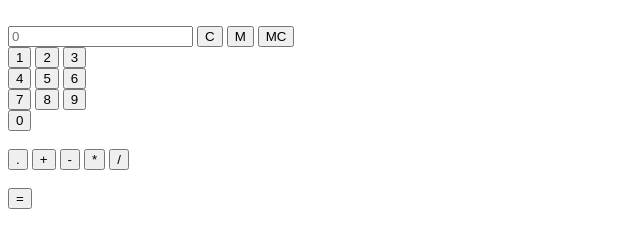
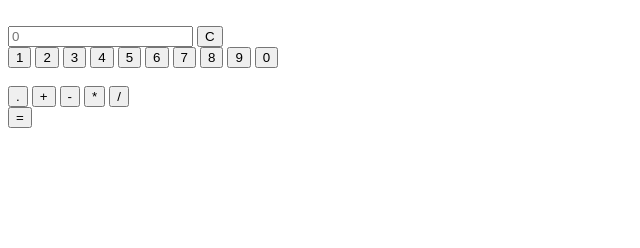
Before and after one commit to Olejke-web/calculator, a plain HTML site: page index.html in a window 1280 px wide. Shown: the whole page, without its empty margins (0-640 px from the left). Drawn offline with Linux system fonts and the light colour scheme; files whose address does not match are found by name.

Commit message:
Update index.html

```diff
--- a/index.html
+++ b/index.html
@@ -14,18 +14,16 @@
     <div class="calculator">
         <input type="text" class="display" readonly placeholder="0">
         <button onclick="clearInput()">C</button>
-        <button onclick="memorize()">M</button>
-        <button onclick="clearMemory()">MC</button>
         <div class="digits">
             <button>1</button>
             <button>2</button>
-            <button>3</button><br>
+            <button>3</button>
             <button>4</button>
             <button>5</button>
-            <button>6</button><br>
+            <button>6</button>
             <button>7</button>
             <button>8</button>
-            <button>9</button><br>
+            <button>9</button>
             <button>0</button>
         </div>
         <br>
@@ -36,7 +34,6 @@
             <button>*</button>
             <button>/</button>
         </div>
-        <br>
         <button class="equal">=</button>
     </div>
     <script src="js/index.js"></script>
```
